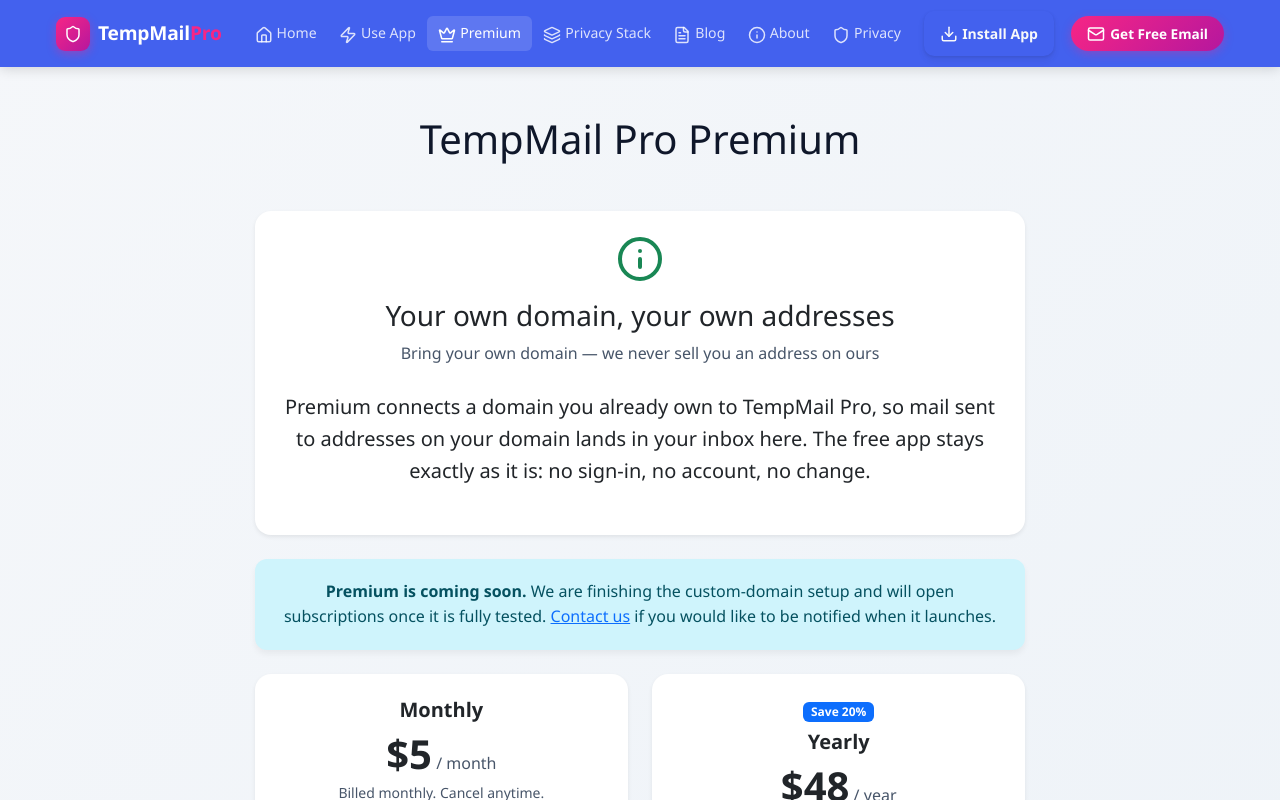
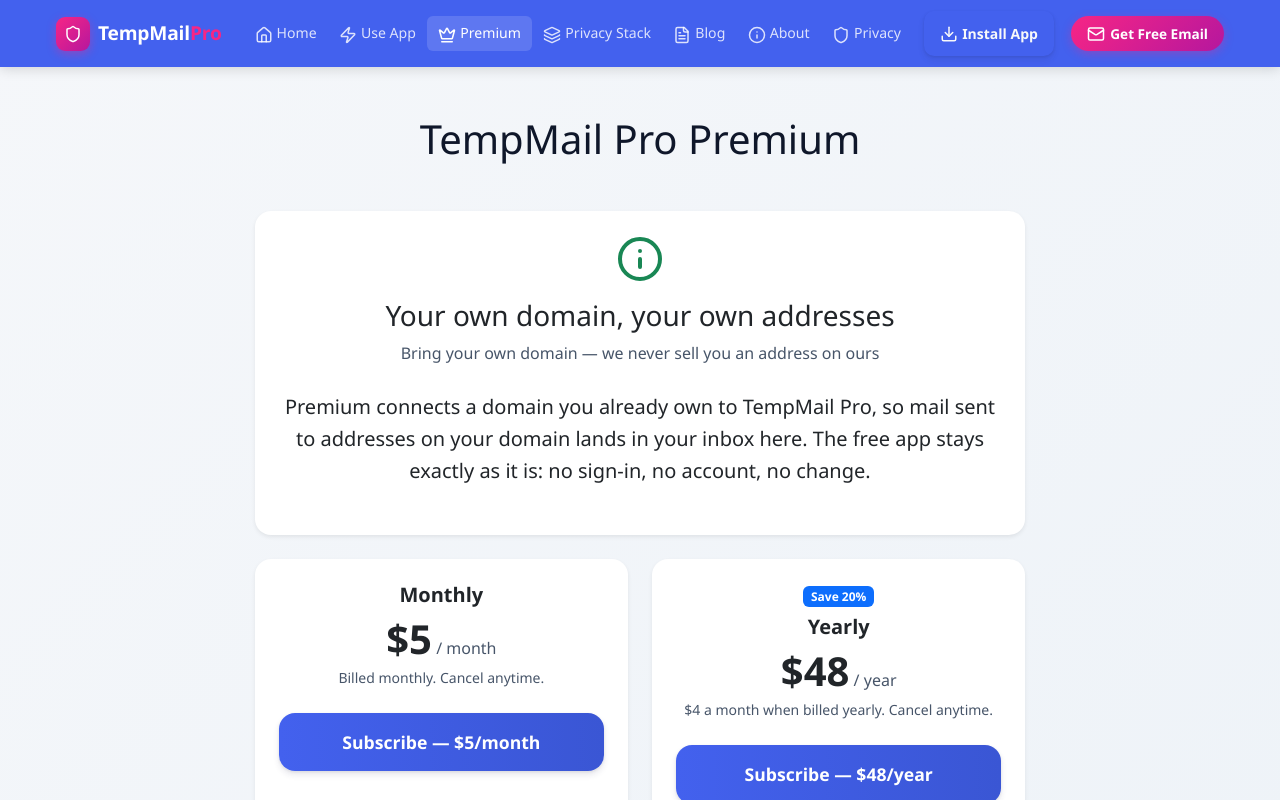
Before and after one commit to wikibro93-dot/Tempro, a React (Vite) app in the folder frontend/: page /premium in a window 1280 px wide. Shown: the top 800 px of the page. Built offline with nearby package versions, Linux system fonts and the light colour scheme; no server answers.

Commit message:
flip PREMIUM_AVAILABLE to true — Postmark account approved 10 Nov 2026 (account/approval/approved, Test mode gone). Subscriptions open on /premium; Creem checkout buttons live again.

```diff
--- a/frontend/src/components/Premium.jsx
+++ b/frontend/src/components/Premium.jsx
@@ -22,7 +22,7 @@ import AppIcon from "./AppIcon";
 // purchase. Flip PREMIUM_AVAILABLE to true only after Postmark approval
 // + the real purchase test passes. (The /app custom-domain section is
 // already key-gated, so no change is needed there.)
-const PREMIUM_AVAILABLE = false;
+const PREMIUM_AVAILABLE = true;
 
 const CREEM_MONTHLY_URL = "https://www.creem.io/payment/prod_5rlysHo03p4e5czTOZFe02";
 const CREEM_YEARLY_URL = "https://www.creem.io/payment/prod_7LDR5lYmCrzoHqjIDtO2K";
```
